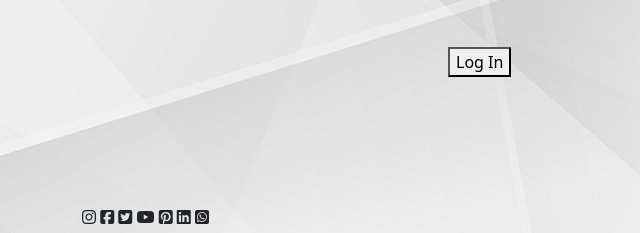
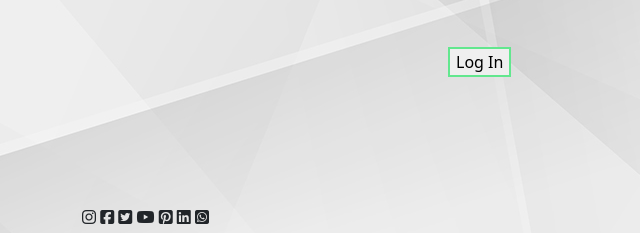
Before and after one commit to akhilkrishnanu/New-project, a plain HTML site: page loginform.html in a window 1280 px wide. Shown: the part 517-750 px from the top of the page, 0-640 px from the left. Drawn offline with nearby package versions, Linux system fonts and the light colour scheme.

Commit message:
loginupdate

```diff
--- a/loginform.html
+++ b/loginform.html
@@ -66,7 +66,7 @@
         <br>
         <span id="StrengthDisp" class="badge displayBadge"></span>
         <br>
-        <button id="submit">Log In</button>
+        <button id="submit" style="border: 2px solid rgb(98, 231, 142);">Log In</button>
     </form>
   </div> <!--container-->
     <script src="login.js"></script>
```
Also changed, not shown: signup.html (+1 -1 lines).
